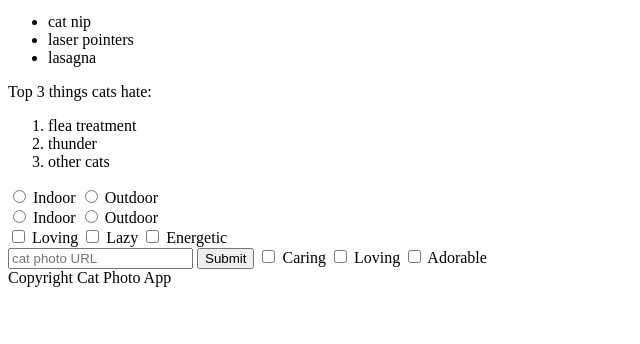
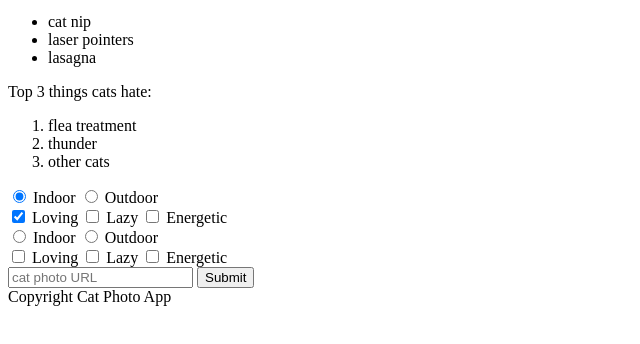
Before and after one commit to sachin2022apr-cedcommerce/template1, a plain HTML site: page index.html in a window 1280 px wide. Shown: the part 442-786 px from the top of the page, without its empty margins (0-640 px from the left). Drawn offline with Linux system fonts and the light colour scheme.

Commit message:
Check Radio Buttons and Checkboxes by Default

```diff
--- a/index.html
+++ b/index.html
@@ -18,24 +18,22 @@
     <li>other cats</li>
   </ol>
   <form action="https://www.freecatphotoapp.com/submit-cat-photo">
-    <label for="indoor"><input id="indoor" type="radio" name="indoor-outdoor"> Indoor</label>
-    <label for="outdoor"><input id="outdoor" type="radio" name="indoor-outdoor"> Outdoor</label><br>
     <label for="indoor"><input id="indoor"
-    value="indoor" type="radio" name="indoor-outdoor"> Indoor</label>
+    value="indoor" type="radio" name="indoor-outdoor" checked> Indoor</label>
     <label for="outdoor"><input id="outdoor"
     value="outdoor"
     type="radio" name="indoor-outdoor"> Outdoor</label><br>
-    <label for="loving"><input id="loving" value="loving" type="checkbox" name="personality"> Loving</label>
+    <label for="loving"><input id="loving" value="loving" type="checkbox" name="personality" checked> Loving</label>
     <label for="lazy"><input id="lazy" value="lazy" type="checkbox" name="personality"> Lazy</label>
     <label for="energetic"><input id="energetic"
     value="energetic"type="checkbox" name="personality"> Energetic</label><br>
+    <label for="indoor"><input id="indoor" type="radio" name="indoor-outdoor" value="indoor"> Indoor</label>
+    <label for="outdoor"><input id="outdoor" type="radio" name="indoor-outdoor" value="outdoor"> Outdoor</label><br>
+    <label for="loving"><input id="loving" type="checkbox" name="personality" value="loving" > Loving</label>
+    <label for="lazy"><input id="lazy" type="checkbox" name="personality" value="lazy" > Lazy</label>
+    <label for="energetic"><input id="energetic" type="checkbox" name="personality" value="energetic"> Energetic</label><br>
     <input type="text" placeholder="cat photo URL" required>
     <button type="submit">Submit</button>
-    <label for="caring"><input id="caring" type= "checkbox" name="personality"> Caring</label>
-
-    <label for="loving"><input id="loving" type= "checkbox" name="personality"> Loving</label>
-
-    <label for="adorable"><input id="adorable" type= "checkbox" name="personality"> Adorable</label>
   </form>
 </main>
 <footer id=footer>Copyright Cat Photo App</footer>
```
